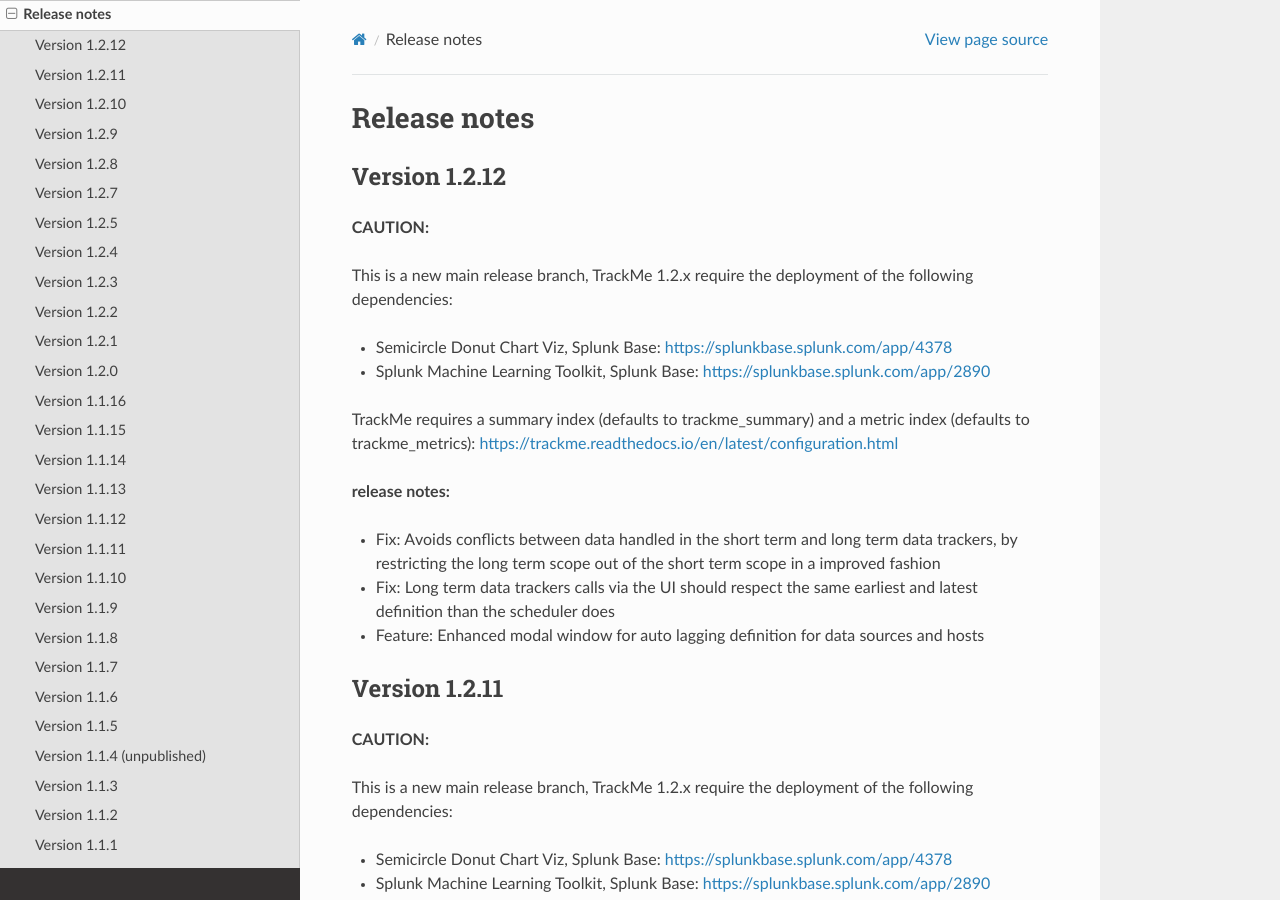
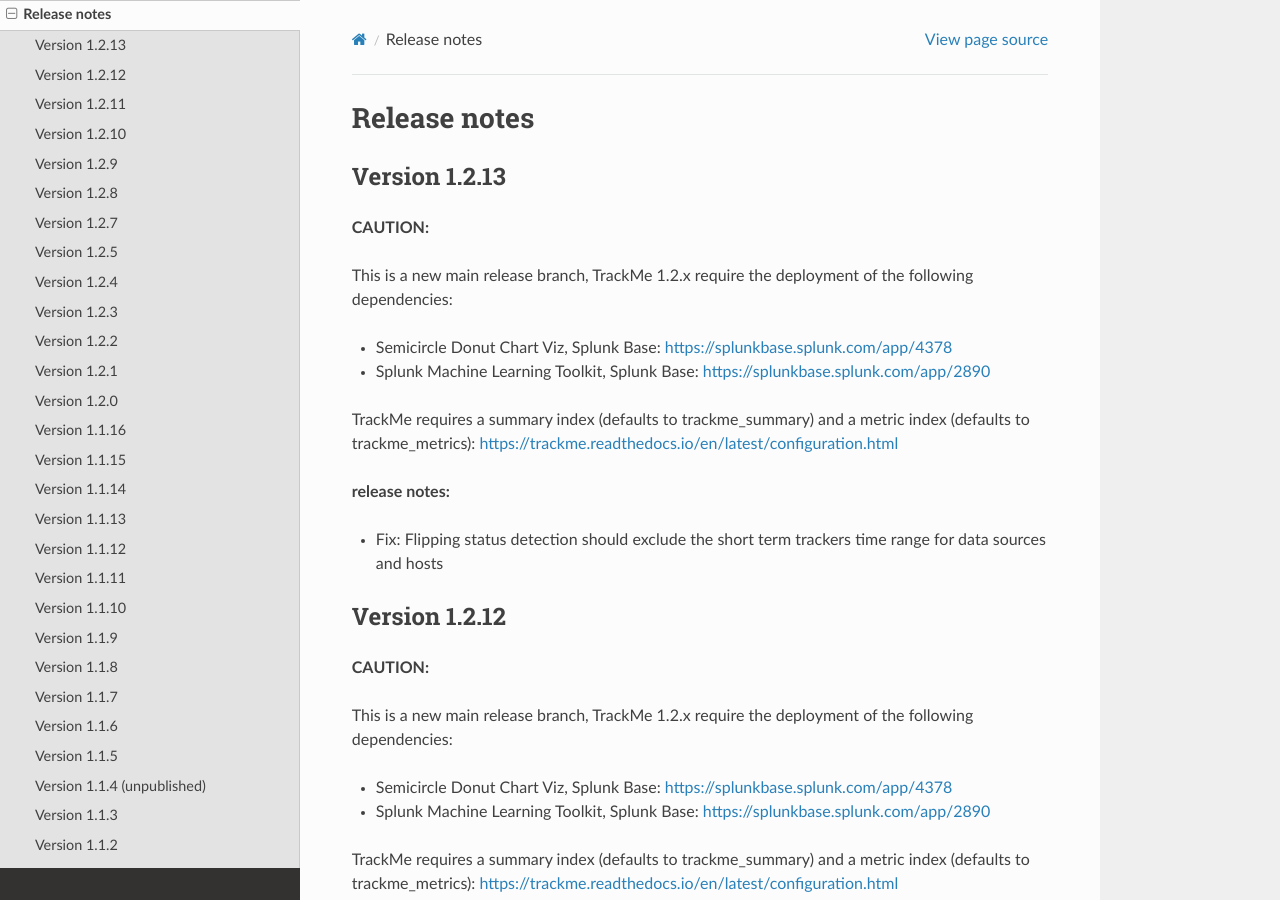
Before and after one commit to guilhemmarchand/trackme, a Sphinx documentation site: the page built from docs/releasenotes.rst, in a window 1280 px wide and 900 px high. Built offline with Sphinx 7.4.7 and the Read the Docs theme 2.0.0, drawn with Linux system fonts in a browser that asks for light colours.

Commit message:
Version 1.2.13
**CAUTION:**

This is a new main release branch, TrackMe 1.2.x require the deployment of the following dependencies:

- Semicircle Donut Chart Viz, Splunk Base: https://splunkbase.splunk.com/app/4378
- Splunk Machine Learning Toolkit, Splunk Base: https://splunkbase.splunk.com/app/2890

TrackMe requires a summary index (defaults to trackme_summary) and a metric index (defaults to trackme_metrics):
https://trackme.readthedocs.io/en/latest/configuration.html

**release notes:**

- Fix: Flipping status detection should exclude the short term trackers time range for data sources and hosts

```diff
--- a/docs/releasenotes.rst
+++ b/docs/releasenotes.rst
@@ -1,5 +1,22 @@
 Release notes
 #############
+
+Version 1.2.13
+==============
+
+**CAUTION:**
+
+This is a new main release branch, TrackMe 1.2.x require the deployment of the following dependencies:
+
+- Semicircle Donut Chart Viz, Splunk Base: https://splunkbase.splunk.com/app/4378
+- Splunk Machine Learning Toolkit, Splunk Base: https://splunkbase.splunk.com/app/2890
+
+TrackMe requires a summary index (defaults to trackme_summary) and a metric index (defaults to trackme_metrics):
+https://trackme.readthedocs.io/en/latest/configuration.html
+
+**release notes:**
+
+- Fix: Flipping status detection should exclude the short term trackers time range for data sources and hosts
 
 Version 1.2.12
 ==============
```
Also changed, not shown: 6 other files.
